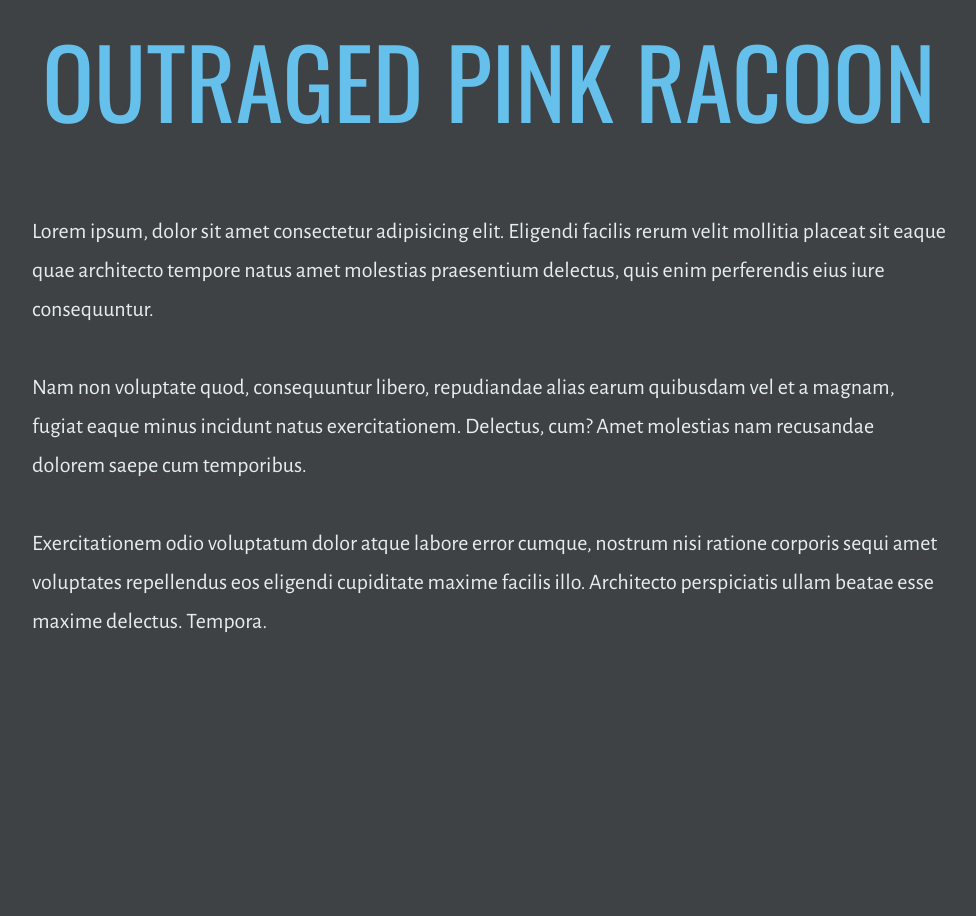
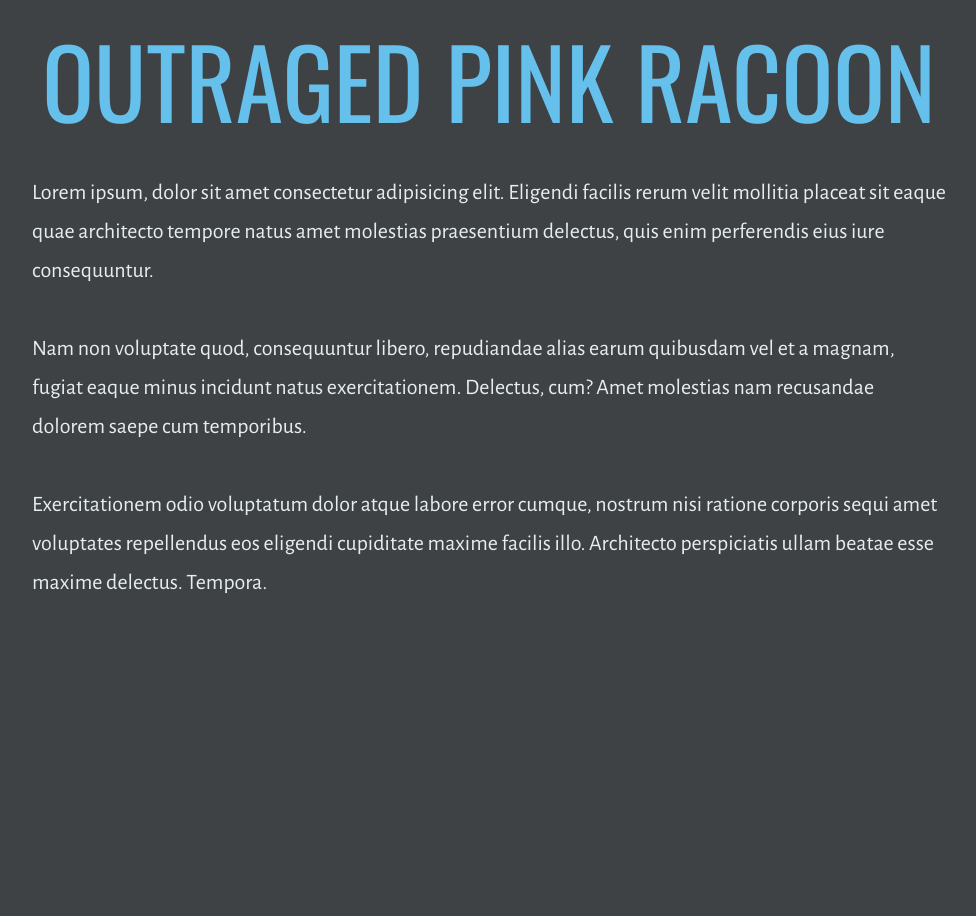
Before and after one commit to outragedpinkracoon/outragedpinkracoon.github.io, a Jekyll site: the page built from index.html, in a window 1280 px wide. Shown: the whole page, without its empty margins (151-1127 px from the left). Built offline with Jekyll 4.4.1, drawn with Linux system fonts in a browser that asks for light colours.

Commit message:
removes top margin

```diff
--- a/_sass/grt.scss
+++ b/_sass/grt.scss
@@ -1,7 +1,7 @@
 .grt {
 	font-size: 22px;
 	line-height: 39px;
-	padding: 24px;
+	padding: 0 24px;
 }
 .grt h1 {
 	font-size: 45px;
@@ -88,6 +88,6 @@
 }
 @media all and (min-width: 1070px) {
 	.grt {
-		padding: 39px;
+		padding: 0 39px;
 	}
 }
```
Also changed, not shown: 2 other files.
